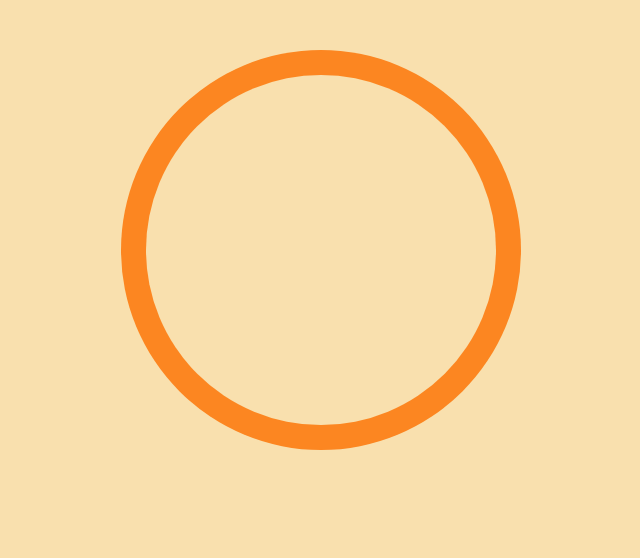
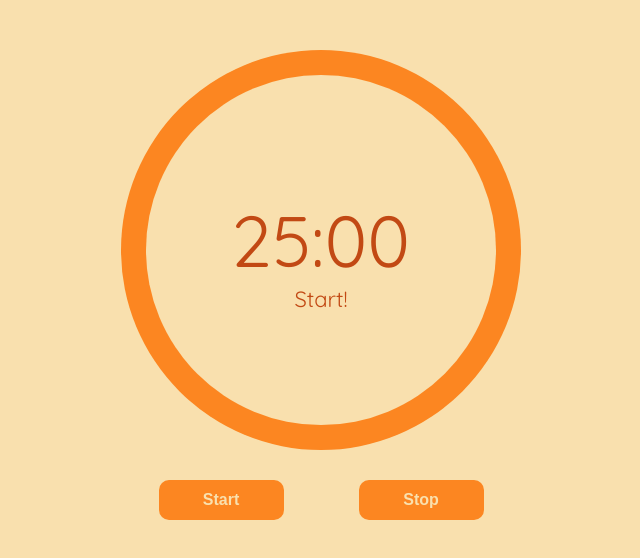
Before and after one commit to EveningStar05/pomodoro-timer, a plain HTML site: page public/index.html in a window 1280 px wide. Shown: the whole page, without its empty margins (319-959 px from the left). Drawn offline with Linux system fonts and the light colour scheme.

Commit message:
added buttons:start and stop, will add its functionalities later

```diff
--- a/public/controller.js
+++ b/public/controller.js
@@ -1,8 +1,4 @@
 import {start} from "./timer.js"
 
 let inner_circle = document.querySelector("div.inner-circle");
-
-inner_circle.addEventListener("click", () => {
-    // console.log("Hello");
-    start()
-})
+let start_btn = document.querySelector("button#pause-or-play-btn");
--- a/public/index.html
+++ b/public/index.html
@@ -10,7 +10,13 @@
 <body>
     <div class="outer-circle">
         <div class="inner-circle">
-            <p class="timer-label"></p>
+            <p id="timer-label" class="timer-label-style">25:00</p>
+            <p id="session-label" class="timer-label-style">Start!</p>
+        </div>
+
+        <div class="btn-container">
+            <button id="pause-or-play-btn" class="btn-style">Start</button>
+            <button id="pause-or-play-btn" class="btn-style">Stop</button>
         </div>
     </div>
     <script type="module" src="./controller.js"></script>
--- a/public/stylesheets.css
+++ b/public/stylesheets.css
@@ -1,5 +1,7 @@
 :root {
     --peach-colour: #F9E0AE;
+    --dark-yellow: #C24914;
+    --plain-yellow: #FC8621;
 }
 
 * {
@@ -28,7 +30,7 @@ body {
     width: 400px;
     height: 400px;
     border-radius: 50%;
-    background-color: #FC8621;
+    background-color: var(--plain-yellow);
     margin: 50px auto;
 }
 
@@ -42,11 +44,42 @@ body {
     left: 25px;
 }
 
-.timer-label {
+#timer-label {
     text-align: center;
     position: inherit;
     font-size: 72px;
     top: 120px;
-    color: #C24914;
-    font-family: Quicksand ;
 }
+
+.timer-label-style {
+    color: var(--dark-yellow);
+    font-family: Quicksand;
+}
+
+#session-label {
+    font-size: 22px;
+    text-align: center;
+    position: relative;
+    top: 120px;
+}
+
+.btn-container {
+    display: flex;
+    justify-content: space-around;
+    margin: 5em 0 0;
+}
+
+.btn-style {
+    width: 125px;
+    height: 40px;
+    border-radius: 10px;
+    border-style: none;
+    font-size: 1rem;
+    font-weight: 800;
+    background-color: var(--plain-yellow);
+    color: var(--peach-colour);
+}
+
+.btn-style:hover {
+    background-color: var(--dark-yellow);
+}
--- a/public/timer.js
+++ b/public/timer.js
@@ -8,19 +8,15 @@
 // pseudocode:
 // 1. set init value to be 25.
 // 2. set break value to be 10.
-// 3. For every end of main timer, count cycle as 1.
-// 4. repeat the process.
+// 3. There are: pause, play and stop button to interact
+// 4. Every time the cycle ends (when timer hits 0) it will set to the next cycle.
 
-let session = "pomodoro";
-const timer_label = document.querySelector("p.timer-label");
+const timer_label = document.querySelector("#timer-label");
 
 const setTime = (val) => {
     let time = val * 60;
     return time
 }
-
-let initPomo = setTime(25);
-let initBreak = setTime(10);
 
 function setTimer(val) {
     let minutes = Math.floor(val/60);
@@ -49,12 +45,15 @@ function setTimer(val) {
     timer_label.textContent = `${minutes}:${seconds}`
 }
 
+let initPomo = setTime(25);
+let initBreak = setTime(10);
+
 export const start = () => {
-    timer_label.textContent = "Hello World"
+    setInterval(() => {
+        setTimer(initPomo);
+    }, 1000);
     // let setPomodoro = setTimer(initPomo);
     // let setBreak = setTimer(initBreak);
 
     // TODO: Switching sessions each completed one.
 }
-
-// const timeInterval = setInterval(start, 1000);
```
